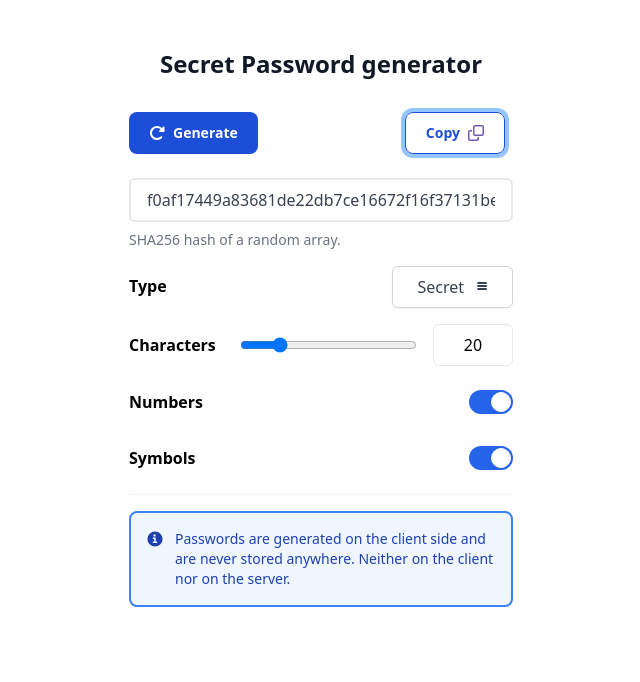
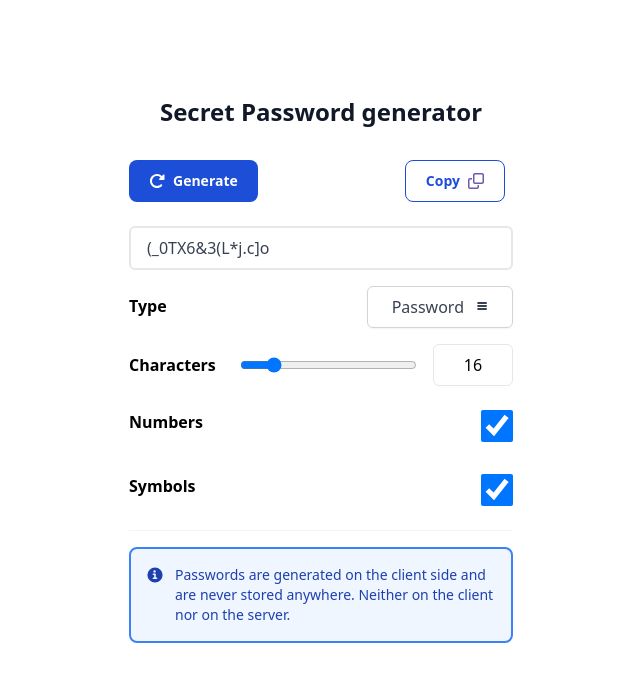
Before and after one commit to larssonphilip/secret-password-generator, a plain HTML site: page index.html in a window 1280 px wide. Both pictures are taken after a click on the button "Copy". Shown: the whole page, without its empty margins (319-959 px from the left). Drawn offline with nearby package versions, Linux system fonts and the light colour scheme.

Commit message:
Fixed the password generation functionality

```diff
--- a/index.html
+++ b/index.html
@@ -9,7 +9,15 @@
   <title>Password generator</title>
 </head>
 <body>
-  <div class="flex min-h-full flex-col justify-center px-6 py-12 lg:px-8">
+  <div id="alertContainer" class="fixed inset-x-0 top-0 flex justify-center p-4 z-50 mt-6">
+    <div class="bg-green-500 text-white w-48 text-sm px-4 py-2 rounded-lg flex items-center space-x-2 shadow-md transition-opacity duration-300" id="copied-alert">
+      <svg xmlns="http://www.w3.org/2000/svg" class="h-6 w-6" fill="none" viewBox="0 0 24 24" stroke="currentColor">
+        <path stroke-linecap="round" stroke-linejoin="round" stroke-width="2" d="M5 13l4 4L19 7" />
+      </svg>
+      <span>Password copied</span>
+    </div>
+  </div>
+  <div class="flex min-h-full flex-col justify-center px-6 py-12 lg:px-8 mt-12">
     <div class="flex flex-col justify-center sm:w-96 sm:mx-auto border-b border-gray-100 pb-6 mb-4">
       <div class="flex flex-col justify-center">
         <h1 class="text-2xl font-extrabold text-center text-gray-900">Secret Password generator</h1>
@@ -17,14 +25,14 @@
       <div class="mt-8">
         <form>
           <div class="flex flex-row justify-between mb-2">
-            <button type="submit" class="inline-flex items-center justify-center px-5 text-sm font-bold rounded-lg text-white bg-blue-700 hover:bg-blue-900 me-2 mb-2">
+            <button type="button" class="generate-btn inline-flex items-center justify-center px-5 text-sm font-bold rounded-lg text-white bg-blue-700 hover:bg-blue-900 me-2 mb-2">
               <svg xmlns="http://www.w3.org/2000/svg" class="mr-2" height="16" width="16" viewBox="0 0 512 512">
                 <path fill="#ffffff" d="M463.5 224H472c13.3 0 24-10.7 24-24V72c0-9.7-5.8-18.5-14.8-22.2s-19.3-1.7-26.2 5.2L413.4 96.6c-87.6-86.5-228.7-86.2-315.8 1c-87.5 87.5-87.5 229.3 0 316.8s229.3 87.5 316.8 0c12.5-12.5 12.5-32.8 0-45.3s-32.8-12.5-45.3 0c-62.5 62.5-163.8 62.5-226.3 0s-62.5-163.8 0-226.3c62.2-62.2 162.7-62.5 225.3-1L327 183c-6.9 6.9-8.9 17.2-5.2 26.2s12.5 14.8 22.2 14.8H463.5z"/>
               </svg>
               Generate
             </button>
 
-            <button type="button" class="inline-flex items-center justify-center flex-row rounded-lg font-bold text-sm px-5 py-2.5 border border-blue-700 text-blue-700 hover:text-white hover:bg-blue-800 focus:ring-4 focus:outline-none focus:ring-blue-300 me-2 mb-2 dark:border-blue-500 dark:text-blue-500 dark:hover:text-white dark:hover:bg-blue-500 dark:focus:ring-blue-800">
+            <button type="button" class="copy-btn inline-flex items-center justify-center flex-row rounded-lg font-bold text-sm px-5 py-2.5 border border-blue-700 text-blue-700 hover:text-white hover:bg-blue-800 focus:outline-none me-2 mb-2 dark:border-blue-500 dark:text-blue-500 dark:hover:text-white dark:hover:bg-blue-500">
               Copy
               <svg xmlns="http://www.w3.org/2000/svg" class="ml-2" height="16" width="16" viewBox="0 0 512 512">
                 <path fill="#7058b0" d="M64 464H288c8.8 0 16-7.2 16-16V384h48v64c0 35.3-28.7 64-64 64H64c-35.3 0-64-28.7-64-64V224c0-35.3 28.7-64 64-64h64v48H64c-8.8 0-16 7.2-16 16V448c0 8.8 7.2 16 16 16zM224 304H448c8.8 0 16-7.2 16-16V64c0-8.8-7.2-16-16-16H224c-8.8 0-16 7.2-16 16V288c0 8.8 7.2 16 16 16zm-64-16V64c0-35.3 28.7-64 64-64H448c35.3 0 64 28.7 64 64V288c0 35.3-28.7 64-64 64H224c-35.3 0-64-28.7-64-64z"/>
@@ -33,15 +41,15 @@
 
         </div>
           <div class="flex flex-col mb-2">
-            <input type="text" class="px-4 py-2 mt-2 text-base text-gray-700 border-2 border-gray-200 rounded-md" placeholder="Password" value="f0af17449a83681de22db7ce16672f16f37131bec0022371">
+            <input type="text" id="password-input" class="password-input px-4 py-2 mt-2 text-base text-gray-700 border-2 border-gray-200 rounded-md" placeholder="Password" value="">
           </div>
-          <p class="text-sm text-gray-500">SHA256 hash of a random array.</p>
+          <p class="secret-info-txt text-sm text-gray-500 hidden">SHA256 hash of a random array.</p>
           <div class="flex flex-row justify-between mt-4">
             <h4 class="text-l font-bold mt-2 dark:text-black">Type</h4>
             <div class="relative inline-block text-left">
               <div>
-                  <button type="button" class="type-button-collapse inline-flex justify-center w-full px-6 py-2 text-base font-medium text-gray-700 bg-white border border-gray-300 rounded-md shadow-sm hover:bg-gray-50 focus:outline-none focus:ring-2 focus:ring-offset-2 focus:ring-offset-gray-100 focus:ring-indigo-500" id="menu-button" aria-expanded="true" aria-haspopup="true">
-                      Secret
+                  <button type="button" class="type-button-collapse inline-flex justify-center w-full px-6 py-2 text-base font-medium text-gray-700 bg-white border border-gray-300 rounded-md shadow-sm hover:bg-gray-50 focus:outline-none" id="menu-button" aria-expanded="true" aria-haspopup="true">
+                      <span id="dropdown-title">Password</span>
                       <svg class="-mr-1 ml-2 h-5 w-5" xmlns="http://www.w3.org/2000/svg" viewBox="0 0 20 20" fill="currentColor" aria-hidden="true">
                           <path fill-rule="evenodd" d="M5.293 7.293a1 1 0 01.707-.293h8a1 1 0 010 2H6a1 1 0 01-.707-1.293z" clip-rule="evenodd" />
                           <path fill-rule="evenodd" d="M5.293 10.293a1 1 0 01.707-.293h8a1 1 0 010 2H6a1 1 0 01-.707-1.293z" clip-rule="evenodd" />
@@ -64,22 +72,20 @@
 
           <div class="flex items-center mt-4">
             <label for="slider" class="mr-2 font-bold">Characters</label>
-            <input type="range" id="slider sliderTest" name="slider" min="0" max="100" value="20" class="slider w-full mx-4">
-            <input type="text" id="sliderValue" name="sliderValue" min="0" max="100" value="20" class="w-20 text-center border border-gray-200 rounded-md py-2">
+            <input type="range" id="slider sliderTest" name="slider" min="0" max="100" value="16" class="slider w-full mx-4">
+            <input type="text" id="sliderValue" name="sliderValue" min="0" max="100" value="16" class="slider-value w-20 text-center border border-gray-200 rounded-md py-2">
           </div>
 
           <div class="flex justify-between mt-6">
             <label for="slider" class="mr-2 font-bold">Numbers</label>
             <label class="relative inline-flex items-center cursor-pointer">
-              <input type="checkbox" value="" class="numbers-toggle sr-only peer" checked>
-              <div class="w-11 h-6 bg-gray-200 rounded-full peer dark:bg-gray-700 peer-checked:after:translate-x-full rtl:peer-checked:after:-translate-x-full peer-checked:after:border-white after:content-[''] after:absolute after:top-0.5 after:start-[2px] after:bg-white after:border-gray-300 after:border after:rounded-full after:h-5 after:w-5 after:transition-all peer-checked:bg-blue-600"></div>
+              <input type="checkbox" value="" class="numbers-toggle w-8 h-8 text-blue-600 bg-gray-100 border-gray-300 rounded dark:ring-offset-gray-800 dark:bg-gray-700 dark:border-gray-600" checked>
             </label>
           </div>
           <div class="flex justify-between mt-8">
             <label for="slider" class="mr-2 font-bold">Symbols</label>
             <label class="relative inline-flex items-center cursor-pointer">
-              <input type="checkbox" value="" class="sr-only peer" checked>
-              <div class="w-11 h-6 bg-gray-200 rounded-full peer peer-focus:ring-4 peer-focus:ring-blue-300 dark:peer-focus:ring-blue-800 dark:bg-gray-700 peer-checked:after:translate-x-full rtl:peer-checked:after:-translate-x-full peer-checked:after:border-white after:content-[''] after:absolute after:top-0.5 after:start-[2px] after:bg-white after:border-gray-300 after:border after:rounded-full after:h-5 after:w-5 after:transition-all dark:border-gray-600 peer-checked:bg-blue-600"></div>
+              <input type="checkbox" value="" class="symbols-toggle w-8 h-8 text-blue-600 bg-gray-100 border-gray-300 rounded dark:ring-offset-gray-800 dark:bg-gray-700 dark:border-gray-600" checked>
             </label>
           </div>
         </form>
--- a/js/script.js
+++ b/js/script.js
@@ -1,6 +1,15 @@
+$(document).ready(function () {
+    $("#copied-alert").hide();
+    $(".password-input").val(generateRandomString(parseInt($(".slider-value").val())));
 
-$(document).ready(function () {
+    $(".generate-btn").click(function () {
+        $(".password-input").val(generateRandomString(parseInt($(".slider-value").val())));
+    });
 
+    $(".copy-btn").click(function () {
+        navigator.clipboard.writeText($(".password-input").val())
+            .then(() => showPasswordCopiedAlert())
+            .catch(err => console.error('Error in copying text: ', err));
     });
 
     $(".type-button-collapse").click(function () {
@@ -9,3 +18,45 @@ $(".type-button-collapse").click(function () {
         else
             $(".type-dropdown-menu").show();
     });
+
+    $(".numbers-toggle").change(function () {
+        $(".password-input").val(generateRandomString(parseInt($(".slider-value").val())));
+    });
+
+    $(".symbols-toggle").change(function () {
+        $(".password-input").val(generateRandomString(parseInt($(".slider-value").val())));
+    });
+
+    $('input[type=range]').on('input', function () {
+        $(".slider-value").val($(this).val());
+        $(".password-input").val(generateRandomString(parseInt($(this).val())));
+    });
+});
+
+function showPasswordCopiedAlert() {
+    $("#copied-alert").show();
+    setTimeout(function() {
+        $("#copied-alert").fadeOut(500, function() {
+            $(this).hide();
+        });
+    }, 1500);
+}
+
+function generateRandomString(length) {
+    var includeNumbers = $(".numbers-toggle").is(':checked');
+    var includeSymbols = $(".symbols-toggle").is(':checked');
+    var characters = "ABCDEFGHIJKLMNOPQRSTUVWXYZabcdefghijklmnopqrstuvwxyz";
+    if(includeNumbers)
+        characters += "0123456789";
+
+    if(includeSymbols)
+        characters += "!@#$%^&*()_+{}:\"<>?[];,./\'";
+
+    var result = "";
+    var charactersLength = characters.length;
+    for (var i = 0; i < length; i++) {
+        result += characters.charAt(Math.floor(Math.random() * charactersLength));
+    }
+
+    return result;
+}
```
Lines whose indentation alone changed are shown as unchanged.
